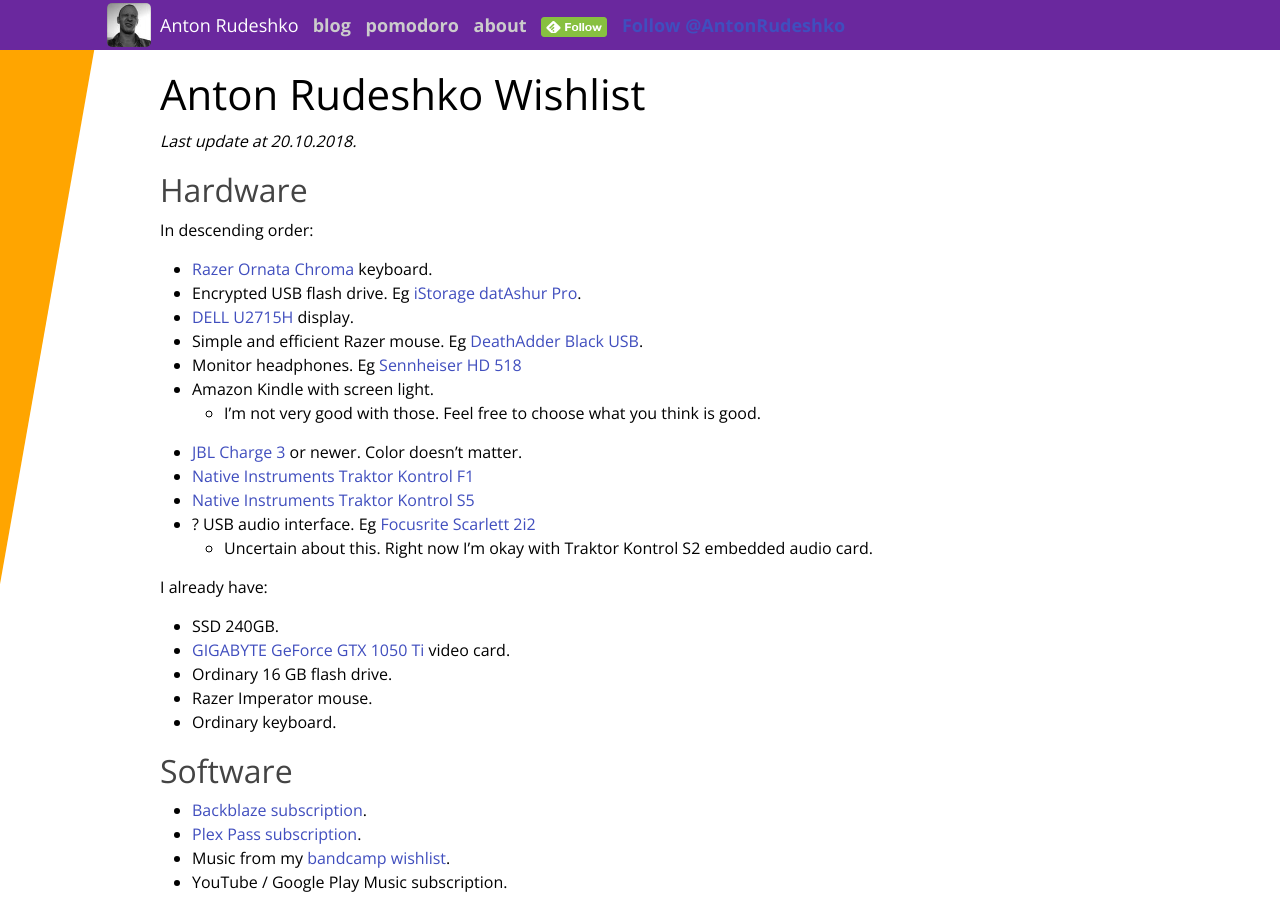
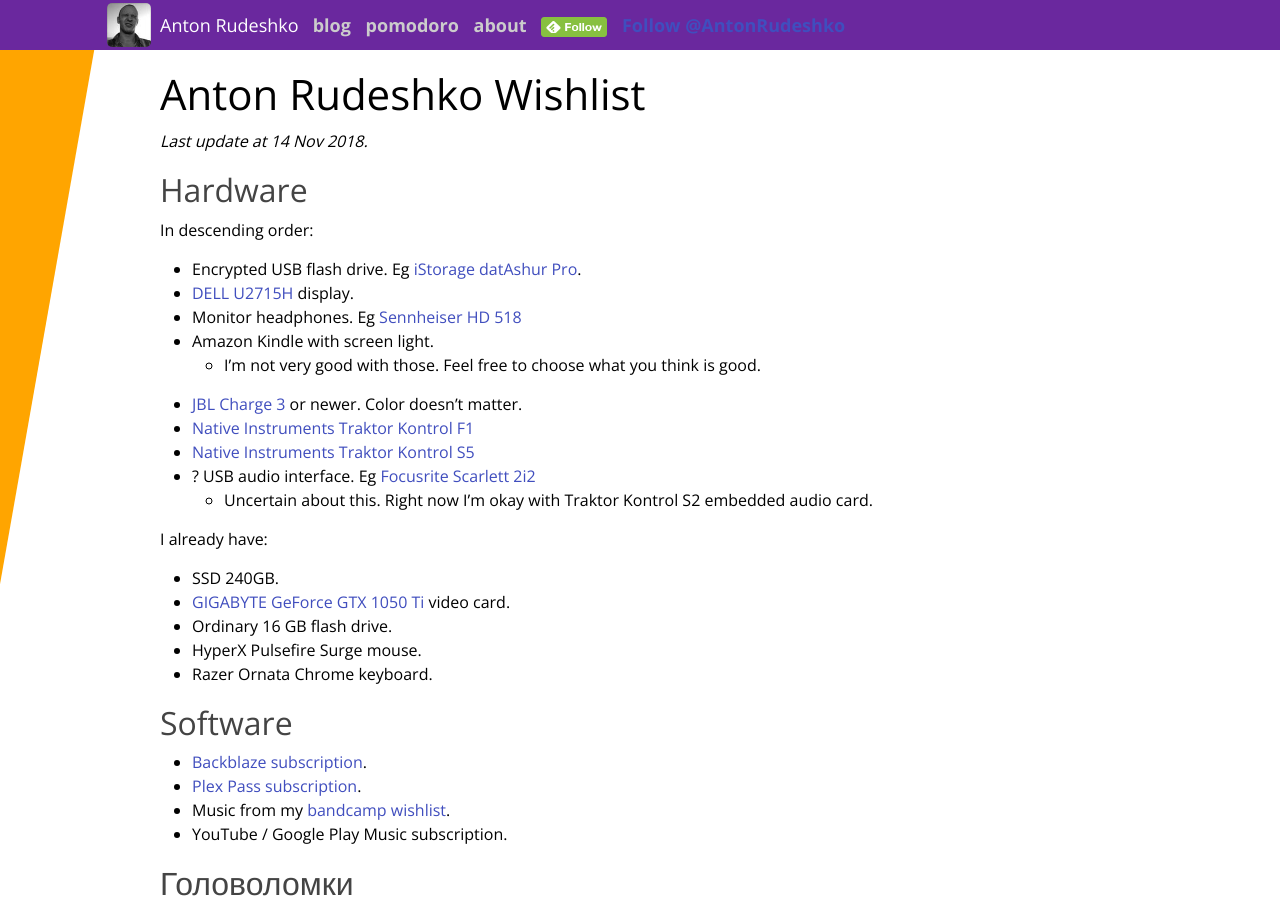
Before and after one commit to anton-rudeshko/anton-rudeshko.github.io, a Jekyll site: the page built from wishlist/index.md, in a window 1280 px wide and 900 px high. Built offline with Jekyll 4.4.1, drawn with Linux system fonts in a browser that asks for light colours; comment, search, counter and statistics services are not loaded.

Commit message:
wishlist: checkout mouse & keyboard

```diff
--- a/wishlist/index.md
+++ b/wishlist/index.md
@@ -5,16 +5,14 @@ title: Anton Rudeshko Wishlist
 
 # Anton Rudeshko Wishlist
 
-*Last update at 20.10.2018.*
+*Last update at 14 Nov 2018.*
 
 ## Hardware
 
 In descending order:
 
-  * [Razer Ornata Chroma][ornata] keyboard.
   * Encrypted USB flash drive. Eg [iStorage datAshur Pro][encrypted-flash].
   * [DELL U2715H][dell] display.
-  * Simple and efficient Razer mouse. Eg [DeathAdder Black USB][deathadder].
   * Monitor headphones. Eg [Sennheiser HD 518][hd-518]
   * Amazon Kindle with screen light.
     * I'm not very good with those. Feel free to choose what you think is good.
@@ -24,10 +22,8 @@ In descending order:
   * ? USB audio interface. Eg [Focusrite Scarlett 2i2][focusrite]
     * Uncertain about this. Right now I'm okay with Traktor Kontrol S2 embedded audio card.
 
-[ornata]: https://market.yandex.ru/product/1721707174
 [encrypted-flash]: https://market.yandex.ru/product/13832438
 [dell]: https://market.yandex.ru/product/11131926
-[deathadder]: https://market.yandex.ru/product/989481
 [hd-518]: https://market.yandex.ru/product/6516805
 [jbl]: https://market.yandex.ru/product/13925684
 [ni-kontrol-s5]: http://www.native-instruments.com/en/products/traktor/dj-controllers/traktor-kontrol-s5/
@@ -39,8 +35,8 @@ I already have:
   * SSD 240GB.
   * [GIGABYTE GeForce GTX 1050 Ti][gigabyte-vc] video card.
   * Ordinary 16 GB flash drive.
-  * Razer Imperator mouse.
-  * Ordinary keyboard.
+  * HyperX Pulsefire Surge mouse.
+  * Razer Ornata Chrome keyboard.
 
 [gigabyte-vc]: https://market.yandex.ru/product/1712062089
 
```
